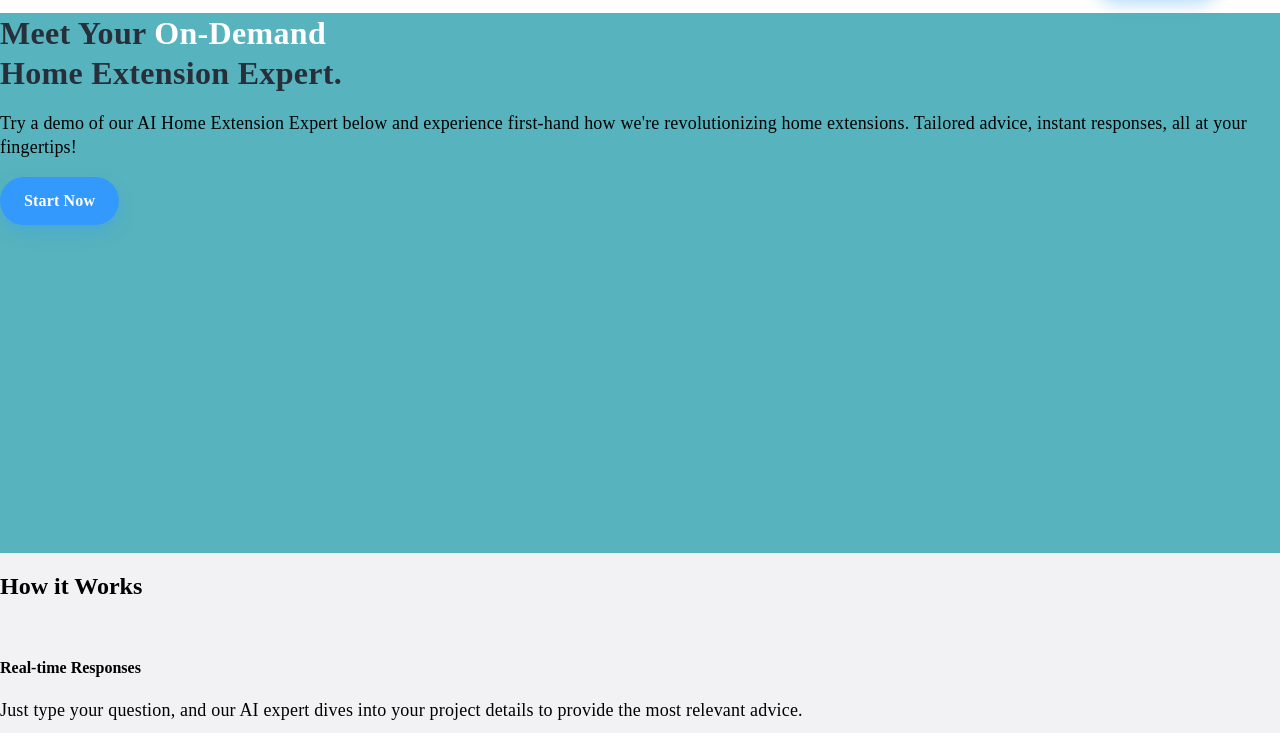
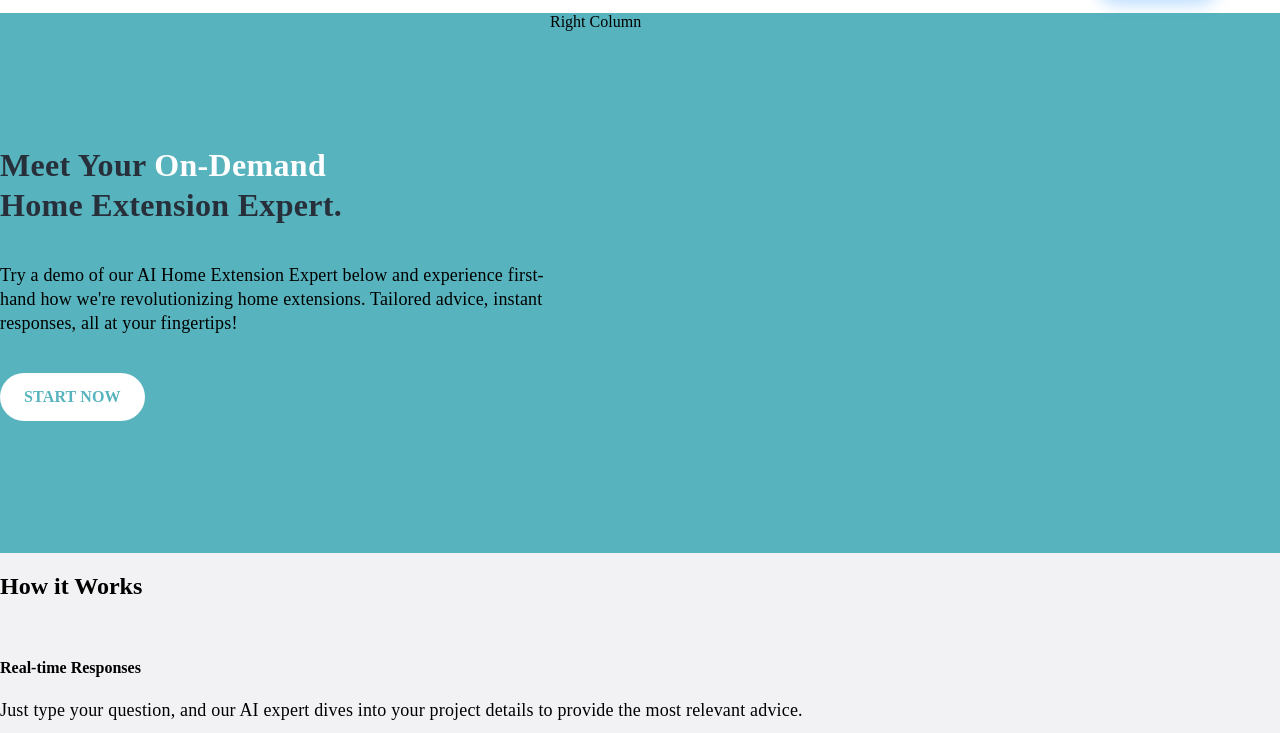
Before and after one commit to theLadEli/BuildBuddy-Chatbot-Demo, a plain HTML site: page index.html in a window 1280 px wide. Shown: the part 67-800 px from the top of the page. Drawn offline with Linux system fonts and the light colour scheme.

Commit message:
Continued

```diff
--- a/index.html
+++ b/index.html
@@ -24,23 +24,24 @@
     </header>
 
     <section id="hero-section">
+        <div class="max-width">
 
-        <div>
+            <div class="column content">
                 <h1>Meet Your <span style="color:#fff">On-Demand</span><br>Home Extension Expert.</h1>
-            <p>Try a demo of our AI Home Extension Expert below and experience first-hand how we're revolutionizing home
+                <p>Try a demo of our AI Home Extension Expert below and experience first-hand how we're revolutionizing
+                    home
                     extensions. Tailored advice, instant responses, all at your fingertips!
                 </p>
                 <a class="btn btn-light">Start Now</a>
             </div>
 
-        <div>
-
+            <div class="column">
                 <div id="chatbot">
-
+                    Right Column
+                </div>
             </div>
 
         </div>
-
     </section>
 
     <section id="how-it-works">
--- a/style.css
+++ b/style.css
@@ -71,6 +71,20 @@ nav .active {
 #hero-section {
     background: #57B3BD;
     min-height: 540px;
+    display: flex;
+    flex-direction: row;
+}
+
+#hero-section .content {
+    display: flex;
+    flex-direction: column;
+    gap: 20px;
+    align-self: stretch;
+    justify-content: center;
+}
+
+#hero-section .column {
+    width: 50%;
 }
 
 h1 {
@@ -92,6 +106,18 @@ p {
     letter-spacing: 0.18px;
 }
 
+.btn-light {
+    box-shadow: none;
+    background: #fff;
+    color: #57B3BD;
+    text-transform: uppercase;
+}
+
 footer {
     background: #0C1C2C;
 }
+
+.max-width {
+    max-width: 1100px;
+    display: flex;
+}
```
Lines whose indentation alone changed are shown as unchanged.
